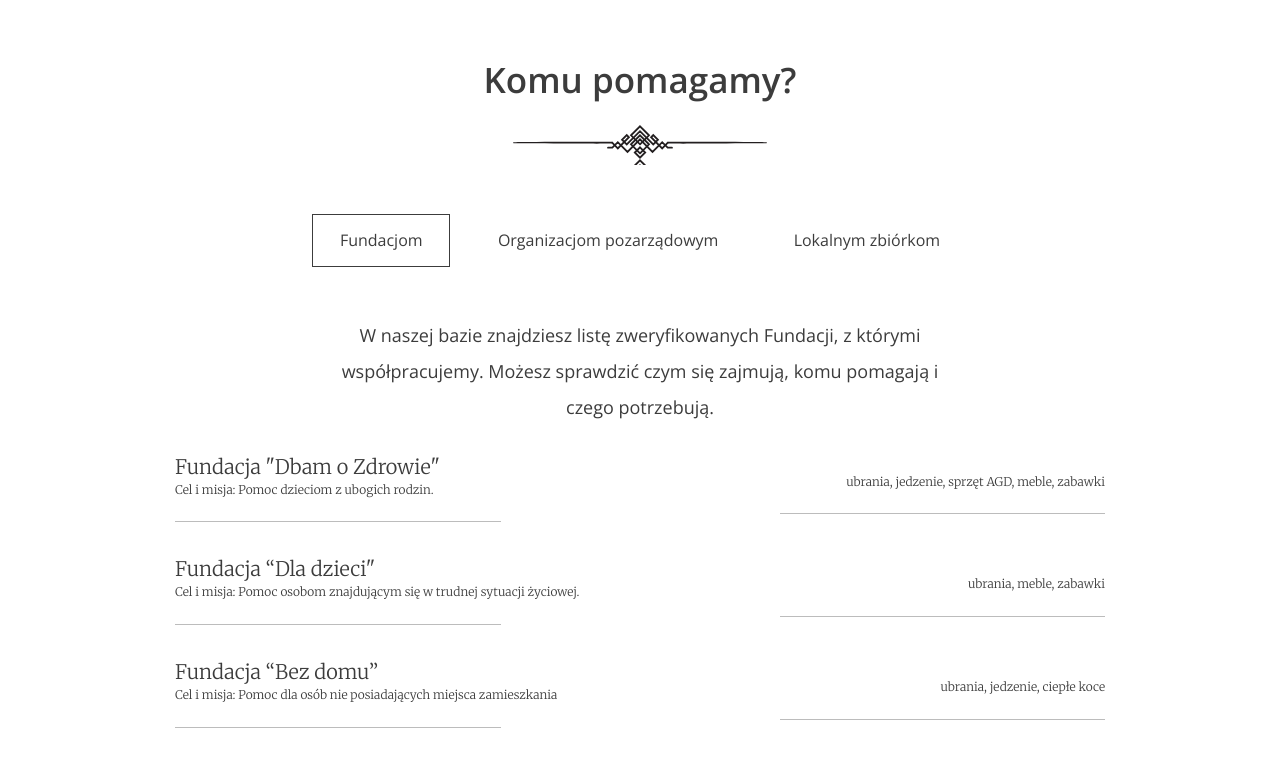
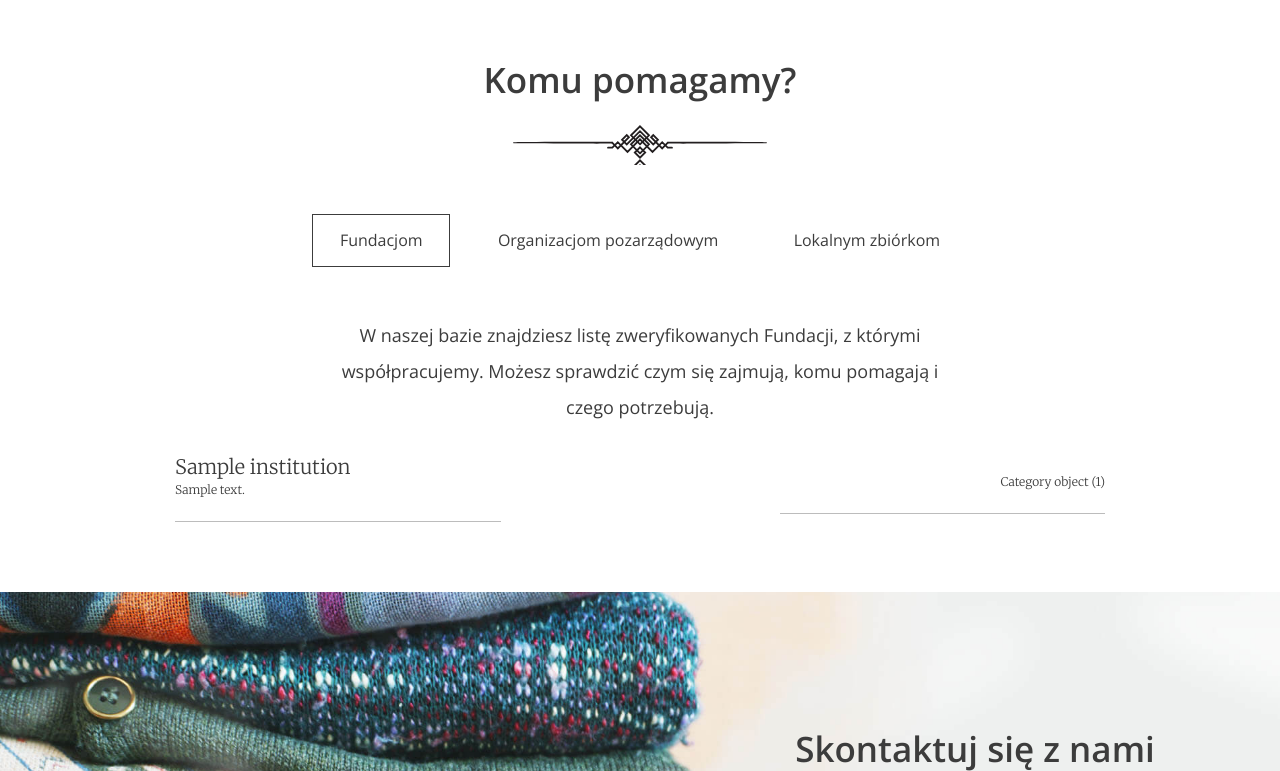
Before and after one commit to Czuki/portfolio_lab, a Django app: page / in a window 1280 px wide. Shown: the part 2440-3211 px from the top of the page. Run offline with Django 3.2, Linux system fonts and the light colour scheme; tables that the repository leaves empty hold one stand-in row (values such as "Sample post").

Commit message:
project setup

```diff
--- a/in_good_hands/templates/index.html
+++ b/in_good_hands/templates/index.html
@@ -3,27 +3,15 @@
 {% block content %}
 
     <header class="header--main-page">
-      <nav class="container container--70">
-        <ul class="nav--actions">
-          <li><a href="" class="btn btn--small btn--without-border">Zaloguj</a></li>
-          <li><a href="#" class="btn btn--small btn--highlighted">Załóż konto</a></li>
-        </ul>
-
-        <ul>
-          <li><a href="" class="btn btn--without-border active">Start</a></li>
-          <li><a href="#steps" class="btn btn--without-border">O co chodzi?</a></li>
-          <li><a href="#about-us" class="btn btn--without-border">O nas</a></li>
-          <li><a href="#help" class="btn btn--without-border">Fundacje i organizacje</a></li>
-          <li><a href="form.html" class="btn btn--without-border">Przekaż dary</a></li>
-          <li><a href="#contact" class="btn btn--without-border">Kontakt</a></li>
-        </ul>
-      </nav>
-
+    {% include 'navigation.html' %}
       <div class="slogan container container--90">
         <div class="slogan--item">
           <h1>
             Zacznij pomagać!<br />
             Oddaj niechciane rzeczy w zaufane ręce
+          </h1>
+            <h1>
+            {{ user }}
           </h1>
         </div>
       </div>
@@ -32,13 +20,13 @@
     <section id="stats" class="stats">
       <div class="container container--85">
         <div class="stats--item">
-          <em>10</em>
+          <em>{{ donation.total_donations.0 }}</em>
           <h3>Oddanych worków</h3>
           <p>Lorem ipsum dolor sit amet consectetur adipisicing elit. Eius est beatae, quod accusamus illum tempora!</p>
         </div>
 
         <div class="stats--item">
-          <em>5</em>
+          <em>{{ donation.total_donations.1 }}</em>
           <h3>Wspartych organizacji</h3>
           <p>Lorem ipsum dolor sit amet consectetur, adipisicing elit. Laboriosam magnam, sint nihil cupiditate quas quam.</p>
         </div>
@@ -72,7 +60,7 @@
         </div>
       </div>
 
-      <a href="#" class="btn btn--large">Załóż konto</a>
+      <a href="/register" class="btn btn--large">Załóż konto</a>
     </section>
 
     <section id="about-us" class="about-us">
@@ -88,42 +76,46 @@
       <h2>Komu pomagamy?</h2>
 
       <ul class="help--buttons">
-        <li data-id="1"><a href="#" class="btn btn--without-border active">Fundacjom</a></li>
-        <li data-id="2"><a href="#" class="btn btn--without-border">Organizacjom pozarządowym</a></li>
-        <li data-id="3"><a href="#" class="btn btn--without-border">Lokalnym zbiórkom</a></li>
+        <li data-id="1"><a href="/?choice=1#help" class="btn btn--without-border {% if choice == '1' %} active {% endif %}">Fundacjom</a></li>
+        <li data-id="2"><a href="/?choice=2#help" class="btn btn--without-border {% if choice == '2' %} active {% endif %}">Organizacjom pozarządowym</a></li>
+        <li data-id="3"><a href="/?choice=3#help" class="btn btn--without-border {% if choice == '3' %} active {% endif %}">Lokalnym zbiórkom</a></li>
       </ul>
 
       <!-- SLIDE 1 -->
+
+
+
       <div class="help--slides active" data-id="1">
         <p>W naszej bazie znajdziesz listę zweryfikowanych Fundacji, z którymi współpracujemy. Możesz sprawdzić czym się zajmują, komu pomagają i czego potrzebują.</p>
 
         <ul class="help--slides-items">
+            {% for institution in institutions %}
           <li>
             <div class="col">
-              <div class="title">Fundacja "Dbam o Zdrowie"</div>
-              <div class="subtitle">Cel i misja: Pomoc dzieciom z ubogich rodzin.</div>
+              <div class="title">{{ institution.name }}</div>
+              <div class="subtitle">{{ institution.description }}</div>
             </div>
 
-            <div class="col"><div class="text">ubrania, jedzenie, sprzęt AGD, meble, zabawki</div></div>
+            <div class="col"><div class="text">{{ institution.categories }}</div></div>
           </li>
-
-          <li>
-            <div class="col">
-              <div class="title">Fundacja “Dla dzieci"</div>
-              <div class="subtitle">Cel i misja: Pomoc osobom znajdującym się w trudnej sytuacji życiowej.</div>
-            </div>
-
-            <div class="col"><div class="text">ubrania, meble, zabawki</div></div>
-          </li>
-
-          <li>
-            <div class="col">
-              <div class="title">Fundacja “Bez domu”</div>
-              <div class="subtitle">Cel i misja: Pomoc dla osób nie posiadających miejsca zamieszkania</div>
-            </div>
-
-            <div class="col"><div class="text">ubrania, jedzenie, ciepłe koce</div></div>
-          </li>
+            {% endfor %}
+{#          <li>#}
+{#            <div class="col">#}
+{#              <div class="title">Fundacja “Dla dzieci"</div>#}
+{#              <div class="subtitle">Cel i misja: Pomoc osobom znajdującym się w trudnej sytuacji życiowej.</div>#}
+{#            </div>#}
+{##}
+{#            <div class="col"><div class="text">ubrania, meble, zabawki</div></div>#}
+{#          </li>#}
+{##}
+{#          <li>#}
+{#            <div class="col">#}
+{#              <div class="title">Fundacja “Bez domu”</div>#}
+{#              <div class="subtitle">Cel i misja: Pomoc dla osób nie posiadających miejsca zamieszkania</div>#}
+{#            </div>#}
+{##}
+{#            <div class="col"><div class="text">ubrania, jedzenie, ciepłe koce</div></div>#}
+{#          </li>#}
         </ul>
         <!-- Pagination
         <ul class="help--slides-pagination">
@@ -135,91 +127,91 @@
       </div>
 
 
-      <!-- SLIDE 2 -->
-      <div class="help--slides" data-id="2">
-        <p>
-          Lorem ipsum dolor, sit amet consectetur adipisicing elit. Hic officiis mollitia dolor, neque aspernatur accusamus debitis. Ducimus, officia. Quia, sunt illum! Non iste placeat ab ipsum alias
-          quos suscipit corporis!
-        </p>
-        <ul class="help--slides-items">
-          <li>
-            <div class="col">
-              <div class="title">Organizacja 1</div>
-              <div class="subtitle">Lorem ipsum dolor sit amet consectetur.</div>
-            </div>
-
-            <div class="col"><div class="text">Lorem ipsum dolor sit amet consectetur adipisicing elit.</div></div>
-          </li>
-
-          <li>
-            <div class="col">
-              <div class="title">Organizacja 2</div>
-              <div class="subtitle">Lorem ipsum dolor sit amet consectetur.</div>
-            </div>
-
-            <div class="col"><div class="text">Lorem ipsum dolor sit amet consectetur adipisicing elit.</div></div>
-          </li>
-
-          <li>
-            <div class="col">
-              <div class="title">Organizacja 3</div>
-              <div class="subtitle">Lorem ipsum dolor sit amet consectetur.</div>
-            </div>
-
-            <div class="col"><div class="text">Lorem ipsum dolor sit amet consectetur adipisicing elit.</div></div>
-          </li>
-
-          <li>
-            <div class="col">
-              <div class="title">Organizacja 4</div>
-              <div class="subtitle">Lorem ipsum dolor sit amet consectetur.</div>
-            </div>
-
-            <div class="col"><div class="text">Lorem ipsum dolor sit amet consectetur adipisicing elit.</div></div>
-          </li>
-        </ul>
-
-        <!-- Pagination
-        <ul class="help--slides-pagination">
-          <li><a href="#" class="btn btn--small btn--without-border active" data-page="1">1</a></li>
-          <li><a href="#" class="btn btn--small btn--without-border" data-page="2">2</a></li>
-          <li><a href="#" class="btn btn--small btn--without-border" data-page="3">3</a></li>
-          <li><a href="#" class="btn btn--small btn--without-border" data-page="4">4</a></li>
-          <li><a href="#" class="btn btn--small btn--without-border" data-page="5">5</a></li>
-        </ul>
-        -->
-      </div>
-
-      <!-- SLIDE 3 -->
-      <div class="help--slides" data-id="3">
-        <p>Lorem ipsum dolor sit amet, his ocurreret persequeris ea, ad utinam laudem duo. Verterem adipisci partiendo eos ne, ea his reque quaeque recteque, ne quo lobortis intellegam.</p>
-        <ul class="help--slides-items">
-          <li>
-            <div class="col">
-              <div class="title">Lokalna zbiórka 1</div>
-              <div class="subtitle">Lorem ipsum dolor sit amet consectetur.</div>
-            </div>
-
-            <div class="col"><div class="text">Lorem ipsum dolor sit amet consectetur adipisicing elit.</div></div>
-          </li>
-
-          <li>
-            <div class="col">
-              <div class="title">Lokalna zbiórka 2</div>
-              <div class="subtitle">Lorem ipsum dolor sit amet consectetur.</div>
-            </div>
-
-            <div class="col"><div class="text">Lorem ipsum dolor sit amet consectetur adipisicing elit.</div></div>
-          </li>
-        </ul>
-
-        <!-- Pagination
-        <ul class="help--slides-pagination">
-          <li><a href="#" class="btn btn--small btn--without-border active" data-page="1">1</a></li>
-          <li><a href="#" class="btn btn--small btn--without-border" data-page="2">2</a></li>
-        </ul>
-        -->
-      </div>
+{#      <!-- SLIDE 2 -->#}
+{#      <div class="help--slides" data-id="2">#}
+{#        <p>#}
+{#          Lorem ipsum dolor, sit amet consectetur adipisicing elit. Hic officiis mollitia dolor, neque aspernatur accusamus debitis. Ducimus, officia. Quia, sunt illum! Non iste placeat ab ipsum alias#}
+{#          quos suscipit corporis!#}
+{#        </p>#}
+{#        <ul class="help--slides-items">#}
+{#          <li>#}
+{#            <div class="col">#}
+{#              <div class="title">Organizacja 1</div>#}
+{#              <div class="subtitle">Lorem ipsum dolor sit amet consectetur.</div>#}
+{#            </div>#}
+{##}
+{#            <div class="col"><div class="text">Lorem ipsum dolor sit amet consectetur adipisicing elit.</div></div>#}
+{#          </li>#}
+{##}
+{#          <li>#}
+{#            <div class="col">#}
+{#              <div class="title">Organizacja 2</div>#}
+{#              <div class="subtitle">Lorem ipsum dolor sit amet consectetur.</div>#}
+{#            </div>#}
+{##}
+{#            <div class="col"><div class="text">Lorem ipsum dolor sit amet consectetur adipisicing elit.</div></div>#}
+{#          </li>#}
+{##}
+{#          <li>#}
+{#            <div class="col">#}
+{#              <div class="title">Organizacja 3</div>#}
+{#              <div class="subtitle">Lorem ipsum dolor sit amet consectetur.</div>#}
+{#            </div>#}
+{##}
+{#            <div class="col"><div class="text">Lorem ipsum dolor sit amet consectetur adipisicing elit.</div></div>#}
+{#          </li>#}
+{##}
+{#          <li>#}
+{#            <div class="col">#}
+{#              <div class="title">Organizacja 4</div>#}
+{#              <div class="subtitle">Lorem ipsum dolor sit amet consectetur.</div>#}
+{#            </div>#}
+{##}
+{#            <div class="col"><div class="text">Lorem ipsum dolor sit amet consectetur adipisicing elit.</div></div>#}
+{#          </li>#}
+{#        </ul>#}
+{##}
+{#        <!-- Pagination#}
+{#        <ul class="help--slides-pagination">#}
+{#          <li><a href="#" class="btn btn--small btn--without-border active" data-page="1">1</a></li>#}
+{#          <li><a href="#" class="btn btn--small btn--without-border" data-page="2">2</a></li>#}
+{#          <li><a href="#" class="btn btn--small btn--without-border" data-page="3">3</a></li>#}
+{#          <li><a href="#" class="btn btn--small btn--without-border" data-page="4">4</a></li>#}
+{#          <li><a href="#" class="btn btn--small btn--without-border" data-page="5">5</a></li>#}
+{#        </ul>#}
+{#        -->#}
+{#      </div>#}
+{##}
+{#      <!-- SLIDE 3 -->#}
+{#      <div class="help--slides" data-id="3">#}
+{#        <p>Lorem ipsum dolor sit amet, his ocurreret persequeris ea, ad utinam laudem duo. Verterem adipisci partiendo eos ne, ea his reque quaeque recteque, ne quo lobortis intellegam.</p>#}
+{#        <ul class="help--slides-items">#}
+{#          <li>#}
+{#            <div class="col">#}
+{#              <div class="title">Lokalna zbiórka 1</div>#}
+{#              <div class="subtitle">Lorem ipsum dolor sit amet consectetur.</div>#}
+{#            </div>#}
+{##}
+{#            <div class="col"><div class="text">Lorem ipsum dolor sit amet consectetur adipisicing elit.</div></div>#}
+{#          </li>#}
+{##}
+{#          <li>#}
+{#            <div class="col">#}
+{#              <div class="title">Lokalna zbiórka 2</div>#}
+{#              <div class="subtitle">Lorem ipsum dolor sit amet consectetur.</div>#}
+{#            </div>#}
+{##}
+{#            <div class="col"><div class="text">Lorem ipsum dolor sit amet consectetur adipisicing elit.</div></div>#}
+{#          </li>#}
+{#        </ul>#}
+{##}
+{#        <!-- Pagination#}
+{#        <ul class="help--slides-pagination">#}
+{#          <li><a href="#" class="btn btn--small btn--without-border active" data-page="1">1</a></li>#}
+{#          <li><a href="#" class="btn btn--small btn--without-border" data-page="2">2</a></li>#}
+{#        </ul>#}
+{#        -->#}
+{#      </div>#}
     </section>
 
     {% include 'footer.html' %}
--- /dev/null
+++ b/in_good_hands/templates/navigation.html
@@ -0,0 +1,16 @@
+
+  <nav class="container container--70">
+    <ul class="nav--actions">
+      <li><a href="/login#login" class="btn btn--small btn--without-border">Zaloguj</a></li>
+      <li><a href="/register#register" class="btn btn--small btn--highlighted">Załóż konto</a></li>
+    </ul>
+
+    <ul>
+      <li><a href="/" class="btn btn--without-border active">Start</a></li>
+      <li><a href="/#steps" class="btn btn--without-border">O co chodzi?</a></li>
+      <li><a href="/#about-us" class="btn btn--without-border">O nas</a></li>
+      <li><a href="/#help" class="btn btn--without-border">Fundacje i organizacje</a></li>
+      <li><a href="/donate" class="btn btn--without-border">Przekaż dary</a></li>
+      <li><a href="#contact" class="btn btn--without-border">Kontakt</a></li>
+    </ul>
+  </nav>
--- a/in_good_hands/views.py
+++ b/in_good_hands/views.py
@@ -1,10 +1,27 @@
-from django.shortcuts import render
+from django.contrib.auth.models import User
+from django.shortcuts import render, redirect
 from django.views import View
+from django.core.validators import validate_email
+from django.contrib.auth.password_validation import validate_password
+from django.contrib.auth import authenticate
+from django.core.exceptions import ValidationError
+
+from in_good_hands.models import Donation, Institution
 
 
 class LandingPageView(View):
-    def get(self, request):
-        return render(request, 'index.html')
+    def get(self, request, *args, **kwargs):
+
+        choice = request.GET.get('choice', '1')
+        institutions = Institution.objects.filter(type=choice)
+
+        context = {
+            'choice': choice,
+            'donation': Donation,
+            'institutions': institutions,
+        }
+
+        return render(request, 'index.html', context)
 
 
 class AddDonationView(View):
@@ -16,7 +33,57 @@ class LoginView(View):
     def get(self, request):
         return render(request, 'login.html')
 
+    def post(self, request):
+        email = request.POST.get('email')
+        password = request.POST.get('password')
+
+        if all((email, password, )):
+            user = authenticate(username=email, password=password)
+            if user is not None:
+                return redirect('/')
+            else:
+                pass
+                #not logged in
+        return render(request, 'login.html')
+
 
 class RegisterView(View):
     def get(self, request):
         return render(request, 'register.html')
+
+    def post(self, request):
+        message = ''
+        errors = False
+
+        name = request.POST.get('name')
+        surname = request.POST.get('surname')
+        email = request.POST.get('email')
+        password = request.POST.get('password')
+        password2 = request.POST.get('password2')
+
+        if all((name, surname, email, password, password2, )):
+            if password == password2:
+                try:
+                    validate_email(email)
+                    validate_password(password=password)
+
+                    user = User.objects.create_user(
+                        first_name=name,
+                        last_name=surname,
+                        username=email,
+                        email=email,
+                        password=password)
+
+                    user.save()
+                    return redirect('/login#login')
+
+                except ValidationError:
+                    message = 'Something went wrong'
+                    errors = True
+
+        context = {
+            'message': message,
+            'errors': errors
+        }
+
+        return render(request, 'register.html', context)
```
Also changed, not shown: in_good_hands/models.py (+17 -1 lines), in_good_hands/templates/form-confirmation.html (+2 -29 lines), in_good_hands/templates/form.html (+13 -21 lines), in_good_hands/templates/login.html (+6 -18 lines), in_good_hands/templates/register.html (+6 -18 lines), in_good_hands/forms.py (added), 1 other file.
